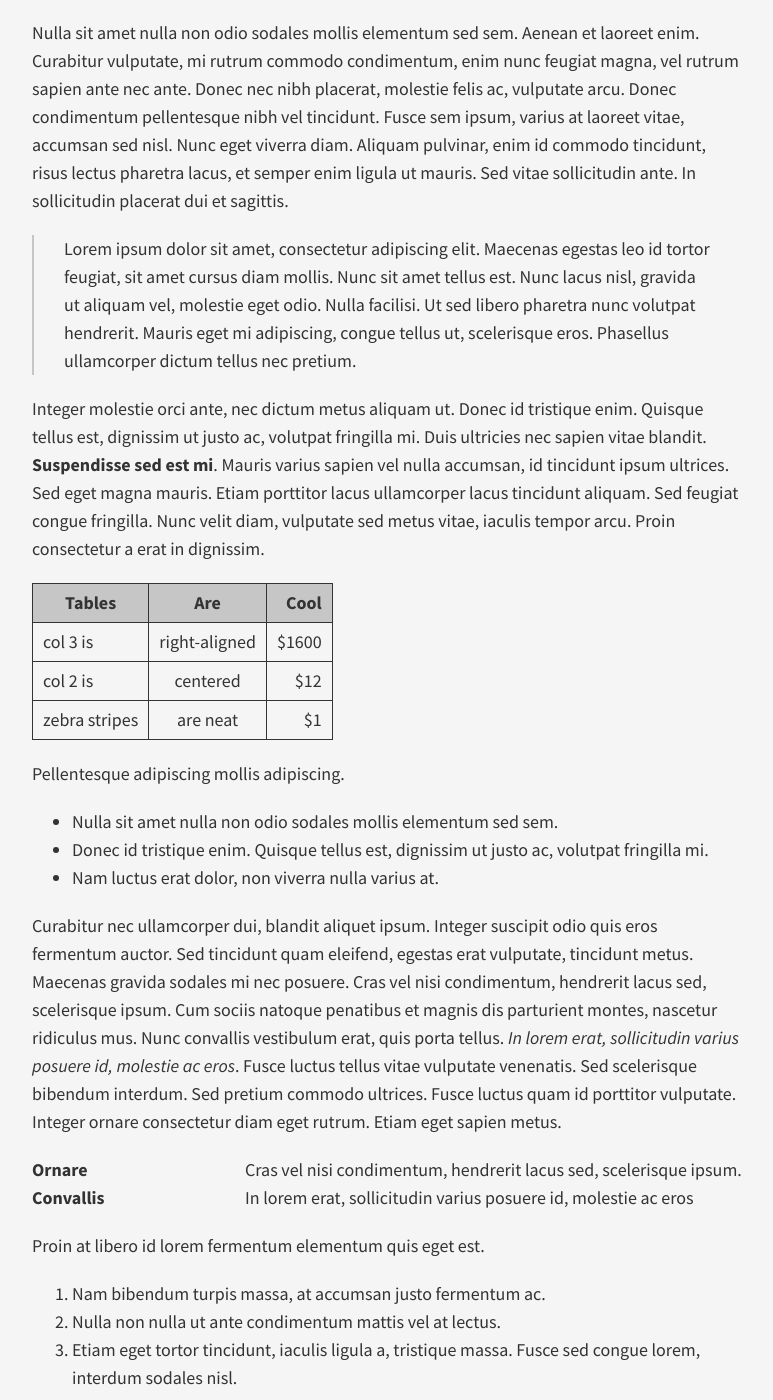
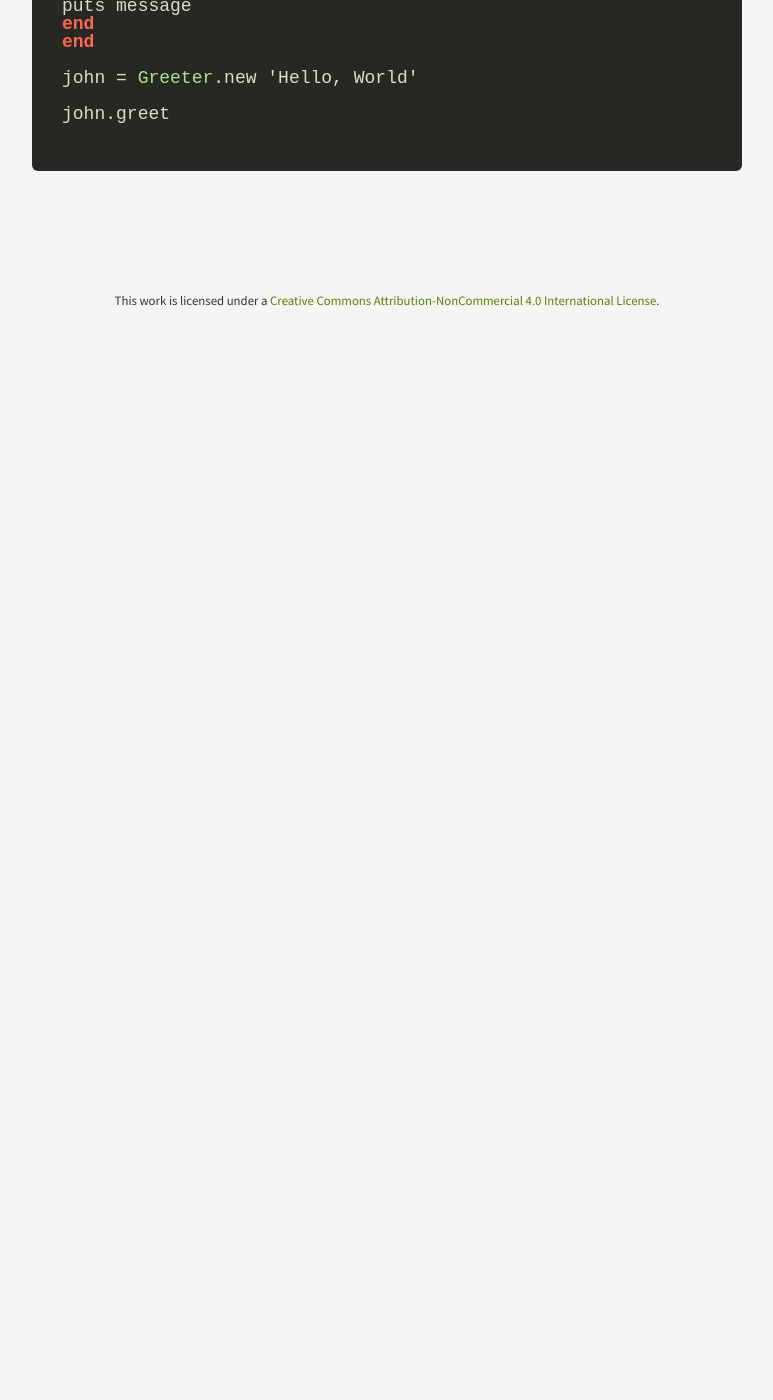
Before and after one commit to yingjundeng/yingjundeng.github.io, a Jekyll site: the page built from _posts/2015-09-01-demo-post.md, in a window 1280 px wide and 1400 px high, scrolled down 373 px. Shown: the whole window, without its empty margins (253-1026 px from the left). Built offline with Jekyll 4.4.1, drawn with Linux system fonts in a browser that asks for light colours; after the commit the page ends 900 px from its top, so only the background shows below that; some of the changed text lies outside the part shown.

Commit message:
content update

```diff
--- a/_posts/2015-09-01-demo-post.md
+++ b/_posts/2015-09-01-demo-post.md
@@ -1,48 +1,9 @@
 ---
 layout: post
-title: Demo post
+title: 小荷才露尖尖角
 ---
 
-Praesent tincidunt vestibulum sem nec eleifend. Pellentesque adipiscing mollis adipiscing. Sed ipsum sem, eleifend eget dapibus in, tincidunt ut dolor. Curabitur gravida urna leo, eget auctor turpis feugiat non. Vivamus pharetra, lorem id ullamcorper rutrum, eros erat condimentum erat, ac dignissim lorem nisi nec nunc. Praesent tellus mi, volutpat quis nisl et, consectetur blandit nibh.
 
-Nulla sit amet nulla non odio sodales mollis elementum sed sem. Aenean et laoreet enim. Curabitur vulputate, mi rutrum commodo condimentum, enim nunc feugiat magna, vel rutrum sapien ante nec ante. Donec nec nibh placerat, molestie felis ac, vulputate arcu. Donec condimentum pellentesque nibh vel tincidunt. Fusce sem ipsum, varius at laoreet vitae, accumsan sed nisl. Nunc eget viverra diam. Aliquam pulvinar, enim id commodo tincidunt, risus lectus pharetra lacus, et semper enim ligula ut mauris. Sed vitae sollicitudin ante. In sollicitudin placerat dui et sagittis.
-
-> Lorem ipsum dolor sit amet, consectetur adipiscing elit. Maecenas egestas leo id tortor feugiat, sit amet cursus diam mollis. Nunc sit amet tellus est. Nunc lacus nisl, gravida ut aliquam vel, molestie eget odio. Nulla facilisi. Ut sed libero pharetra nunc volutpat hendrerit. Mauris eget mi adipiscing, congue tellus ut, scelerisque eros. Phasellus ullamcorper dictum tellus nec pretium.
-
-Integer molestie orci ante, nec dictum metus aliquam ut. Donec id tristique enim. Quisque tellus est, dignissim ut justo ac, volutpat fringilla mi. Duis ultricies nec sapien vitae blandit. <strong>Suspendisse sed est mi</strong>. Mauris varius sapien vel nulla accumsan, id tincidunt ipsum ultrices. Sed eget magna mauris. Etiam porttitor lacus ullamcorper lacus tincidunt aliquam. Sed feugiat congue fringilla. Nunc velit diam, vulputate sed metus vitae, iaculis tempor arcu. Proin consectetur a erat in dignissim.
-
-| Tables        |      Are      |   Cool |
-| ------------- | :-----------: | -----: |
-| col 3 is      | right-aligned | \$1600 |
-| col 2 is      |   centered    |   \$12 |
-| zebra stripes |   are neat    |    \$1 |
-
-Pellentesque adipiscing mollis adipiscing.
-
-- Nulla sit amet nulla non odio sodales mollis elementum sed sem.
-- Donec id tristique enim. Quisque tellus est, dignissim ut justo ac, volutpat fringilla mi.
-- Nam luctus erat dolor, non viverra nulla varius at.
-
-Curabitur nec ullamcorper dui, blandit aliquet ipsum. Integer suscipit odio quis eros fermentum auctor. Sed tincidunt quam eleifend, egestas erat vulputate, tincidunt metus. Maecenas gravida sodales mi nec posuere. Cras vel nisi condimentum, hendrerit lacus sed, scelerisque ipsum. Cum sociis natoque penatibus et magnis dis parturient montes, nascetur ridiculus mus. Nunc convallis vestibulum erat, quis porta tellus. <em>In lorem erat, sollicitudin varius posuere id, molestie ac eros</em>. Fusce luctus tellus vitae vulputate venenatis. Sed scelerisque bibendum interdum. Sed pretium commodo ultrices. Fusce luctus quam id porttitor vulputate. Integer ornare consectetur diam eget rutrum. Etiam eget sapien metus.
-
-<dl>
-  <dt>Ornare</dt>
-  <dd>Cras vel nisi condimentum, hendrerit lacus sed, scelerisque ipsum.</dd>
-  <dt>Convallis</dt>
-  <dd>In lorem erat, sollicitudin varius posuere id, molestie ac eros</dd>
-</dl>
-
-Proin at libero id lorem fermentum elementum quis eget est.
-
-1. Nam bibendum turpis massa, at accumsan justo fermentum ac.
-2. Nulla non nulla ut ante condimentum mattis vel at lectus.
-3. Etiam eget tortor tincidunt, iaculis ligula a, tristique massa. Fusce sed congue lorem, interdum sodales nisl.
-
-Etiam consequat euismod ornare. Pellentesque habitant morbi tristique senectus et netus et malesuada fames ac turpis egestas. Nulla pellentesque ipsum vulputate, pellentesque nisl vitae, lacinia sem. Praesent auctor felis et odio ultrices, nec tempor elit lobortis. Etiam ornare massa non risus luctus, id iaculis lacus egestas. Pellentesque massa dolor, mattis id lobortis eget, tristique vitae est.
-
----
-
-Nam vulputate leo vitae libero vehicula, id tincidunt velit malesuada. In vel ornare nisi, id semper turpis. Vivamus erat elit, venenatis quis dui at, convallis suscipit sapien. Nunc in nisi scelerisque, aliquam mauris porttitor, facilisis ligula. Vestibulum cursus erat ac turpis bibendum, id pulvinar dolor dapibus. Proin vitae justo et velit imperdiet ultrices id id odio. Cras adipiscing ante vel mauris lobortis rutrum. Aenean eu felis est. In lacinia porttitor risus non sagittis.
 
 <div class="highlight"><pre><span class="k">class</span> <span class="nc">Greeter</span>
   <span class="k">def</span> <span class="nf">initialize</span><span class="p">(</span><span class="n">message</span><span class="p">)</span>
@@ -59,5 +20,3 @@
 <span class="n">john</span><span class="o">.</span><span class="n">greet</span>
 
 </pre></div>
-
-Sed imperdiet interdum ultrices. Phasellus iaculis porttitor lorem nec scelerisque. Suspendisse eros urna, adipiscing vel luctus at, feugiat sit amet arcu. Aliquam porttitor ut urna pellentesque sagittis. Donec pellentesque venenatis diam sit amet cursus. Etiam luctus, metus quis gravida fermentum, tortor arcu consequat metus, eget viverra augue risus ac dui. Fusce faucibus scelerisque quam eu sagittis. Sed sit amet sapien non augue lobortis adipiscing. Sed sagittis at lectus eu tempus. Nulla non nulla ut ante condimentum mattis vel at lectus. Nulla ultricies dui et urna semper ultrices. Sed neque ante, dictum in dignissim luctus, facilisis ornare odio. Aenean tempor ultrices magna non pharetra. Curabitur vulputate nec est aliquet suscipit. Etiam ipsum sapien, dictum quis tristique vel, pretium at elit.
```
